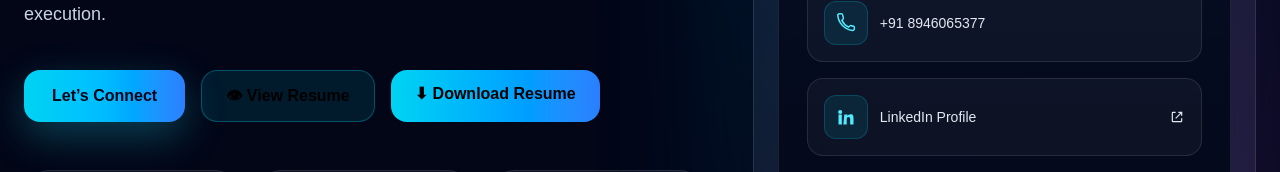
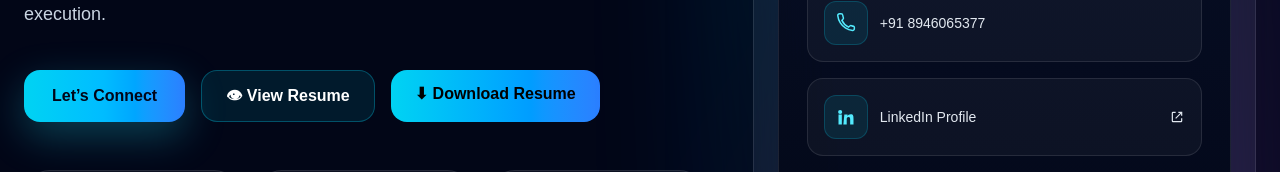
Before and after one commit to dharneshpriyan/dharnesh-portfolio, a React (Vite) app: page / in a window 1280 px wide. Shown: the part 736-908 px from the top of the page. Built offline with nearby package versions, Linux system fonts and the light colour scheme.

Commit message:
test Update done App.jsx

```diff
--- a/src/App.jsx
+++ b/src/App.jsx
@@ -273,7 +273,7 @@ export default function PortfolioWebsite() {
               {/* View Resume (Modal) */}
               <button
                 onClick={() => setShowResume(true)}
-                className="group relative overflow-hidden rounded-2xl border border-cyan-400/30 bg-cyan-400/10 px-6 py-3 font-semibold text-black transition duration-300 hover:-translate-y-1 hover:bg-cyan-400/20 hover:shadow-[0_12px_30px_rgba(34,211,238,0.25)]"
+                className="group relative overflow-hidden rounded-2xl border border-cyan-400/30 bg-cyan-400/10 px-6 py-3 font-semibold text-white transition duration-300 hover:-translate-y-1 hover:bg-cyan-400/20 hover:shadow-[0_12px_30px_rgba(34,211,238,0.25)]"
               >
                 <span className="relative z-10">👁 View Resume</span>
                 <span className="absolute inset-0 opacity-0 group-hover:opacity-100 transition duration-300 bg-[radial-gradient(circle,rgba(34,211,238,0.25),transparent_70%)]" />
```
